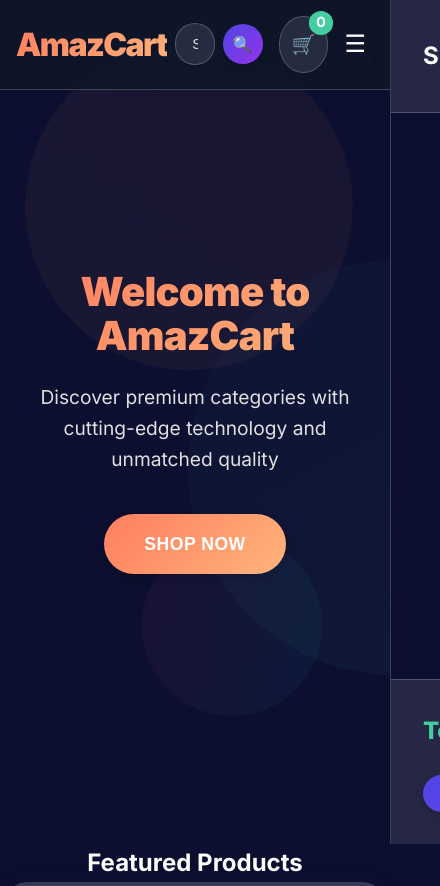
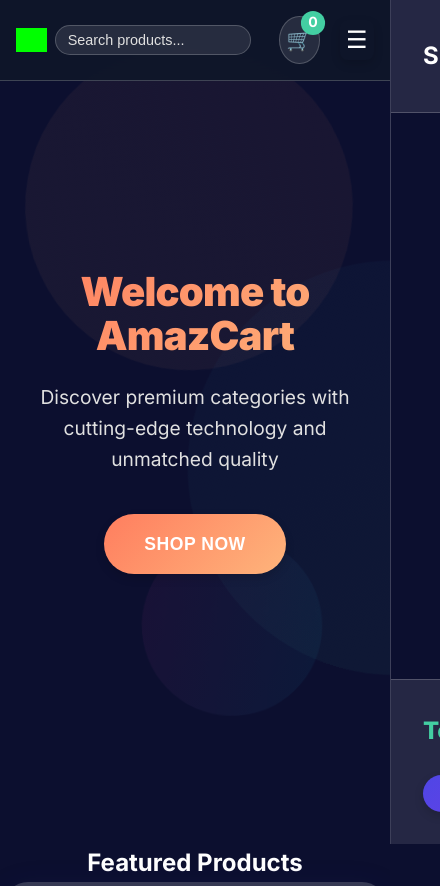
Before and after one commit to NaitikRishu/Ecommerce-Store, a website: page views/index.html in a window 390 px wide. Shown: the top 886 px of the page, 440 px wide, since content can reach past the window. Drawn offline with Linux system fonts and the light colour scheme.

Commit message:
Working in mobile

```diff
--- a/public/css/style.css
+++ b/public/css/style.css
@@ -34,6 +34,9 @@
 
 html {
     scroll-behavior: smooth;
+    width: 100vw;
+    max-width: 100vw;
+    overflow-x: hidden;
 }
 
 body {
@@ -41,6 +44,8 @@
     background: var(--dark);
     color: var(--light);
     line-height: 1.6;
+    width: 100vw;
+    max-width: 100vw;
     overflow-x: hidden;
 }
 
@@ -149,6 +154,7 @@
     justify-content: space-between;
     align-items: center;
     padding: 0 2rem;
+    flex-wrap: wrap;
 }
 
 .logo {
@@ -158,9 +164,18 @@
     -webkit-background-clip: text;
     -webkit-text-fill-color: transparent;
     background-clip: text;
-    letter-spacing: -0.05em;
+    text-fill-color: transparent;
+    letter-spacing: 1px;
     cursor: pointer;
-    transition: var(--transition);
+    user-select: none;
+    transition: var(--transition);
+}
+.logo-short { display: none !important; background: #00ff00 !important; color: #000 !important; }
+.logo-full { display: inline !important; background: #ff0000 !important; color: #fff !important; }
+
+@media (max-width: 768px) {
+  .logo-short { display: inline !important; }
+  .logo-full { display: none !important; }
 }
 
 .logo:hover {
@@ -208,6 +223,7 @@
     display: flex;
     align-items: center;
     gap: 1rem;
+    flex-wrap: wrap;
 }
 
 .login-btn {
@@ -315,6 +331,8 @@
     cursor: pointer;
     transition: var(--transition);
     font-size: 1.2rem;
+    margin-left: 0.5rem;
+    margin-right: 0.5rem;
 }
 
 .cart-icon:hover {
@@ -1587,6 +1605,79 @@
 
 /* Responsive Design */
 @media (max-width: 768px) {
+  .nav-container {
+    display: flex;
+    align-items: center;
+    justify-content: space-between;
+    flex-wrap: wrap;
+    padding: 0.5rem 1rem;
+    gap: 0.5rem;
+  }
+
+  .logo {
+    font-size: 1.2rem;
+    flex-shrink: 0;
+  }
+
+  .search-container {
+    display: flex;
+    align-items: center;
+    flex: 1;
+    min-width: 0;
+    gap: 0.5rem;
+  }
+
+  .search-input {
+    width: 100%;
+    padding: 0.4rem 0.75rem;
+    font-size: 0.9rem;
+  }
+
+  .search-btn {
+    padding: 0.4rem 0.75rem;
+    font-size: 1rem;
+  }
+
+  .cart-icon {
+    padding: 0.4rem;
+    font-size: 1.3rem;
+  }
+
+  .menu-toggle {
+    font-size: 1.5rem;
+    padding: 0.4rem;
+    background: none;
+    border: none;
+    color: inherit;
+    cursor: pointer;
+  }
+
+  .nav-actions {
+    display: flex;
+    align-items: center;
+    gap: 0.5rem;
+  }
+
+  .nav-links {
+    display: none;
+    flex-direction: column;
+    background: #0f172a;
+    width: 100%;
+    padding: 1rem;
+    border-radius: 0 0 12px 12px;
+  }
+
+  .nav-links.active {
+    display: flex;
+  }
+
+  .login-btn,
+  .location-select {
+    display: none;
+  }
+}
+
+@media (max-width: 768px) {
     .nav-links {
         display: none;
     }
@@ -2553,10 +2644,12 @@
   .nav-actions {
     display: flex;
     align-items: center;
-    gap: 0.5rem;
+    gap: 0.75rem;
+    flex-wrap: wrap;
     flex-grow: 1;
     justify-content: flex-end;
     min-width: 0;
+    width: 100%;
   }
 
   .search-container {
--- a/views/index.html
+++ b/views/index.html
@@ -2,7 +2,7 @@
 <html lang="en">
 <head>
     <meta charset="UTF-8">
-    <meta name="viewport" content="width=device-width, initial-scale=1.0">
+    <meta name="viewport" content="width=device-width, initial-scale=1.0, maximum-scale=1.0, user-scalable=no, viewport-fit=cover">
     <title>AmazCart - Premium Shopping Experience</title>
     <!-- Correct -->
 <!-- ✅ Correct way -->
@@ -16,6 +16,14 @@
     <link rel="preconnect" href="https://fonts.googleapis.com">
     <link rel="preconnect" href="https://fonts.gstatic.com" crossorigin>
     <link href="https://fonts.googleapis.com/css2?family=Inter:wght@300;400;500;600;700;800;900&display=swap" rel="stylesheet">
+<style>
+.logo-short { display: none !important; background: #00ff00 !important; color: #000 !important; }
+.logo-full { display: inline !important; background: #ff0000 !important; color: #fff !important; }
+@media (max-width: 768px) {
+  .logo-short { display: inline !important; }
+  .logo-full { display: none !important; }
+}
+</style>
 </head>
 <body>
     <!-- Background Animation -->
@@ -30,7 +38,7 @@
     <!-- Navigation -->
     <nav id="navbar">
         <div class="nav-container">
-            <div class="logo">AmazCart</div>
+            <div class="logo"><span class="logo-full">AmazCart</span><span class="logo-short">AC</span></div>
             <ul class="nav-links">
                 <li><a href="#home">Home</a></li>
                 <li><a href="#products">Products</a></li>
@@ -40,7 +48,7 @@
             <div class="nav-actions">
                 <div class="search-container">
                     <input type="text" id="searchInput" placeholder="Search products..." class="search-input">
-                    <button class="search-btn">🔍</button>
+
                 </div>
                 <div class="cart-icon" id="cartIcon">
                     🛒
@@ -231,5 +239,17 @@
         </div>
     </footer>
 
+<script>
+document.addEventListener("DOMContentLoaded", function() {
+  if (window.innerWidth <= 768) {
+    var logoFull = document.querySelector('.logo-full');
+    var logoShort = document.querySelector('.logo-short');
+    if(logoFull && logoShort){
+      logoFull.style.display = 'none';
+      logoShort.style.display = 'inline';
+    }
+  }
+});
+</script>
 </body>
 </html>
```
Also changed, not shown: public/index.html (+4 -9 lines).
